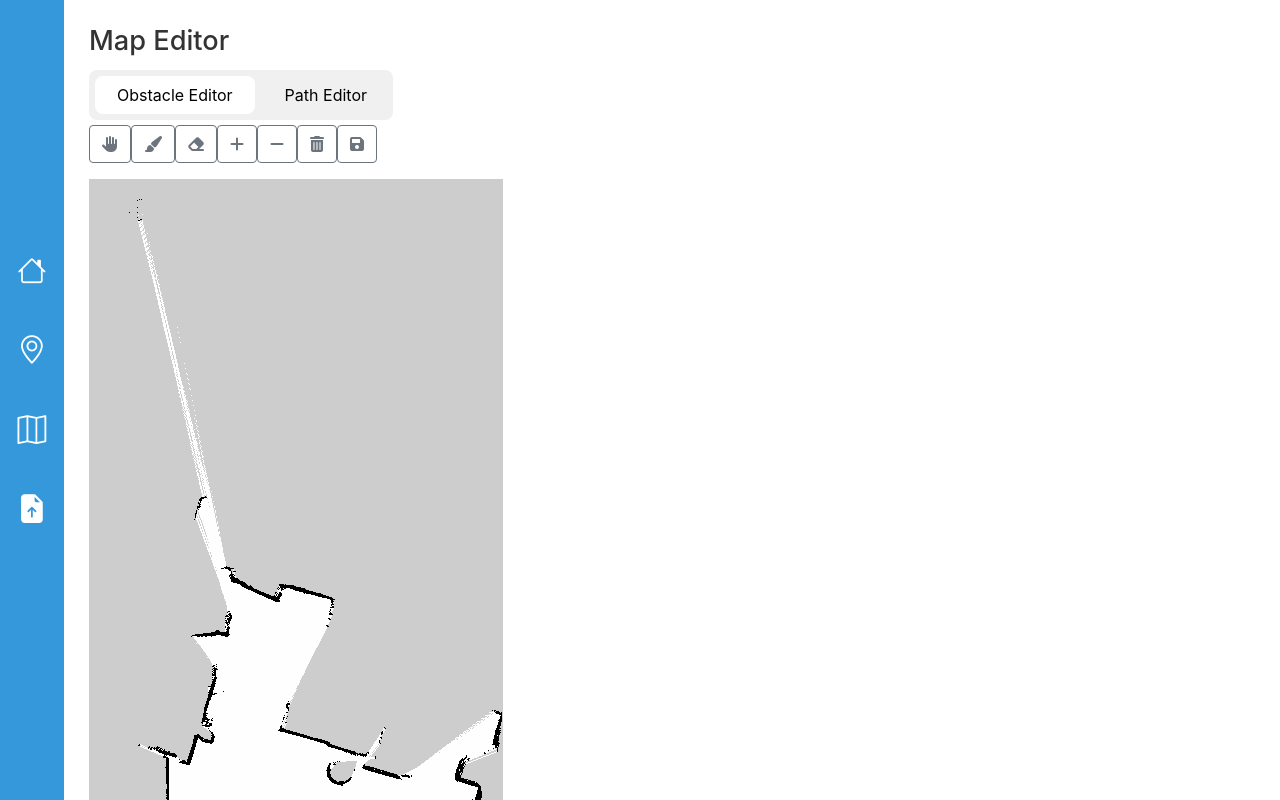
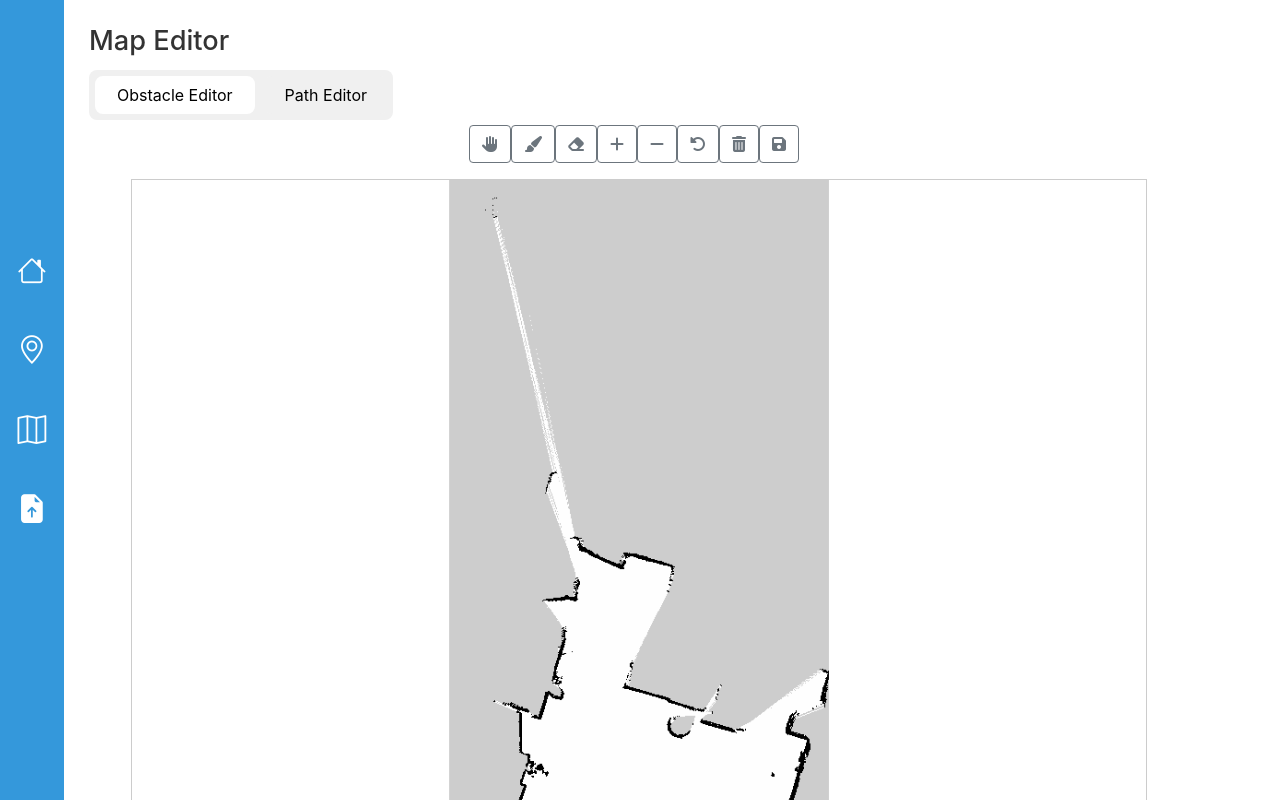
Before and after one commit to ChengXuist/plateau-ui, a Vue app: page /map-edit in a window 1280 px wide. Shown: the top 800 px of the page. Built offline with nearby package versions, Linux system fonts and the light colour scheme.

Commit message:
feat: undo feature added

```diff
--- a/src/components/MapEdit/MapEditPage.vue
+++ b/src/components/MapEdit/MapEditPage.vue
@@ -14,7 +14,7 @@
     </div>
 
     <!-- Obstacle Editor -->
-    <div v-if="selectedMode === 'obstacle-editor'" class="mapping-options">
+    <div v-if="selectedMode === 'obstacle-editor'" ref="mappingOptions" class="mapping-options">
         <div class="drawing-tools mb-3">
             <button @click="setPanningMode(true)" class="btn btn-outline-secondary me-2">
                 <i class="fas fa-hand"></i>
@@ -31,6 +31,9 @@
             <button @click="zoomIn" class="btn btn-outline-secondary">
                 <i class="fas fa-minus"></i>
             </button>
+            <button @mousedown="startLongPress" @touchstart="startLongPress" @touchend="cancelLongPress" @click="undo" class="btn btn-outline-secondary">
+                <i class="fas fa-rotate-left"></i>
+            </button>
             <button @click="clearCanvas" class="btn btn-outline-secondary">
                 <i class="fas fa-trash-alt"></i>
             </button>
@@ -38,7 +41,7 @@
                 <i class="fas fa-save"></i>
             </button>
         </div>
-        <canvas ref="editorCanvas" class="editor-canvas" width="100%" height="auto" @mousedown="onMousedown" @mousemove="onMouseMove" @mouseup="onMouseUp" @touchstart="onTouchStart" @touchmove="onTouchMove" @touchend="onTouchEnd"></canvas>
+            <canvas ref="editorCanvas" class="editor-canvas" width="100%" height="100%" @mousedown="onMousedown" @mousemove="onMouseMove" @mouseup="onMouseUp" @touchstart="onTouchStart" @touchmove="onTouchMove" @touchend="onTouchEnd"></canvas>
     </div>
     <div v-else-if="selectedMode === 'path-editor'" class="photo-browser">
         <h2>{{ $t('imageEditor') }}</h2>
@@ -67,8 +70,10 @@ export default {
 
             isMouseDown: false,
             drawnLines: [],
+            drawnLine: [],
             x: null,
             y: null,
+            lineWidth: 3,
         };
     },
     methods: {
@@ -87,8 +92,9 @@ export default {
             this.y = coordinates.y;
         },
         clearCanvas() {
-            const ctx = this.$refs.editorCanvas.getContext('2d');
-            ctx.clearRect(0, 0, this.$refs.editorCanvas.width, this.$refs.editorCanvas.height);
+            this.drawnLines = [];
+            this.drawnLine = [];
+            this.loadEditorImage();
         },
         startPanning(event) {
             this.isPanning = true;
@@ -120,6 +126,9 @@ export default {
             }
         },
         onMouseUp() {
+            if (!this.isPanning) {
+                this.endDrawing();
+            }
             this.isMouseDown = false;
         },
         // New touch event handlers
@@ -141,9 +150,7 @@ export default {
         },
         onTouchEnd(event) {
             event.preventDefault();
-            // When the touch ends, treat it as a mouse up or mouse leave event
-            const simulatedMouseEvent = new MouseEvent('mouseup');
-            this.onMouseUp(simulatedMouseEvent);
+            this.onMouseUp();
         },
         createSimulatedMouseEvent(touch) {
             const boundingRect = this.$refs.editorCanvas.getBoundingClientRect();
@@ -197,15 +204,17 @@ export default {
             const canvas = this.$refs.editorCanvas;
             const ctx = canvas.getContext("2d");
             const img = new Image();
+            const mappingOptionsW = this.$refs.mappingOptions.getBoundingClientRect().width;
 
             img.onload = () => {
                 // Set canvas size based on the image size
-                canvas.width = img.width;
+                canvas.width = mappingOptionsW;
                 canvas.height = img.height;
+
                 ctx.clearRect(0, 0, canvas.width, canvas.height); // Clear the canvas
                 ctx.scale(this.scaleRate, this.scaleRate);
                 ctx.translate(this.panX, this.panY);
-                ctx.drawImage(img, 0, 0); // Draw the image at the center
+                ctx.drawImage(img, (canvas.width - img.width)/2, 0); // Draw the image at the center
                 this.redrawLines();
             };
 
@@ -213,34 +222,27 @@ export default {
         },
         drawLine(x1, y1, x2, y2) {
             let ctx = this.$refs.editorCanvas.getContext('2d');
+            ctx.save();
             ctx.beginPath();
-            if (this.draw) {
-                // Drawing mode
-                ctx.globalCompositeOperation = 'source-over'; // Default drawing mode
-                ctx.strokeStyle = 'black'; // Your drawing color
-            } else {
-                // Erasing mode
-                ctx.globalCompositeOperation = 'destination-out'; // Erasing mode
-                ctx.strokeStyle = 'rgba(0,0,0,1)'; // Doesn't matter since pixels will be removed
-            }
-            ctx.lineWidth = 3;
+            ctx.strokeStyle = this.draw ? 'black' : 'white';
+            ctx.lineWidth = this.lineWidth;
             ctx.moveTo(x1 / this.scaleRate - this.panX, y1 / this.scaleRate - this.panY);
             ctx.lineTo(x2 / this.scaleRate - this.panX, y2 / this.scaleRate - this.panY);
             ctx.stroke();
-            ctx.closePath();
         },
         redrawLines() {
             let ctx = this.$refs.editorCanvas.getContext('2d');
 
             // Draw all stored lines
-            this.drawnLines.forEach(line => {
-                ctx.beginPath();
-                ctx.strokeStyle = 'black';
-                ctx.lineWidth = 2;
-                ctx.moveTo(line.start.x, line.start.y);
-                ctx.lineTo(line.end.x, line.end.y);
-                ctx.stroke();
-                ctx.closePath();
+            this.drawnLines.forEach(strokes => {
+                strokes.forEach(line => {
+                    ctx.beginPath();
+                    ctx.strokeStyle = line.color;
+                    ctx.lineWidth = this.lineWidth;
+                    ctx.moveTo(line.start.x, line.start.y);
+                    ctx.lineTo(line.end.x, line.end.y);
+                    ctx.stroke();
+                })
             });
         },
         beginDrawing(e) {
@@ -252,7 +254,8 @@ export default {
             if (this.isDrawing === true) {
                 if ((this.x !== 0) && (this.y !== 0) && (e.offsetX !== 0) && (e.offsetY !== 0)) {
                     this.drawLine(this.x, this.y, e.offsetX, e.offsetY);
-                    this.drawnLines.push({
+                    this.drawnLine.push({
+                        color: this.draw ? 'black' : 'white',
                         start: {
                             x: this.x / this.scaleRate - this.panX,
                             y: this.y / this.scaleRate - this.panY
@@ -266,6 +269,10 @@ export default {
                     this.y = e.offsetY;
                 }
             }
+        },
+        endDrawing() {
+            this.drawnLines.push(this.drawnLine)
+            this.drawnLine = [];
         },
         zoomCanvas(event) {
             event.preventDefault();
@@ -290,10 +297,17 @@ export default {
             this.scaleRate = Math.min(3, this.scaleRate + zoomFactor);
             this.loadEditorImage();
         },
+
+        undo() {
+            if (this.drawnLines.length > 0) {
+                this.drawnLines.pop(); // Remove the latest state
+                this.redrawLines();
+                this.loadEditorImage();
+            }
+        },
     },
     mounted() {
         this.loadEditorImage();
-
     }
 };
 </script>
@@ -306,8 +320,8 @@ export default {
     justify-content: flex-start;
     align-items: flex-start;
     height: 100vh;
+    width: 100vw;
     background-color: white;
-    /* Set background to white */
     padding: 20px;
 }
 
@@ -354,7 +368,8 @@ export default {
 
 .editor-canvas {
     border: 1px solid #ccc;
-
+    max-width: 100%; /* Prevent overflow */
+    max-height: 100%; /* Prevent overflow */
 }
 
 .image-canvas {
@@ -365,4 +380,12 @@ export default {
     height: 400px;
     /* Allow it to adjust based on image dimensions */
 }
+
+.mapping-options {
+    display: flex;
+    flex-direction: column; /* Stack tools and canvas vertically */
+    align-items: center; /* Center the canvas horizontally */
+    width: 100%;
+    height: 100%;
+}
 </style>
```
Also changed, not shown: package.json (+7 -3 lines), 2 other files (tests, documents, lock files or other folders).
